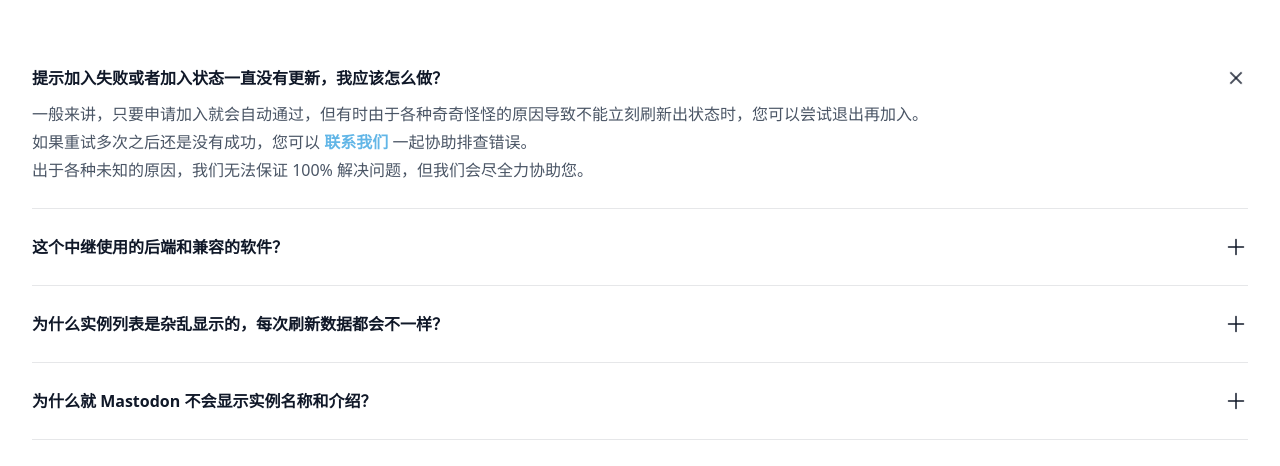
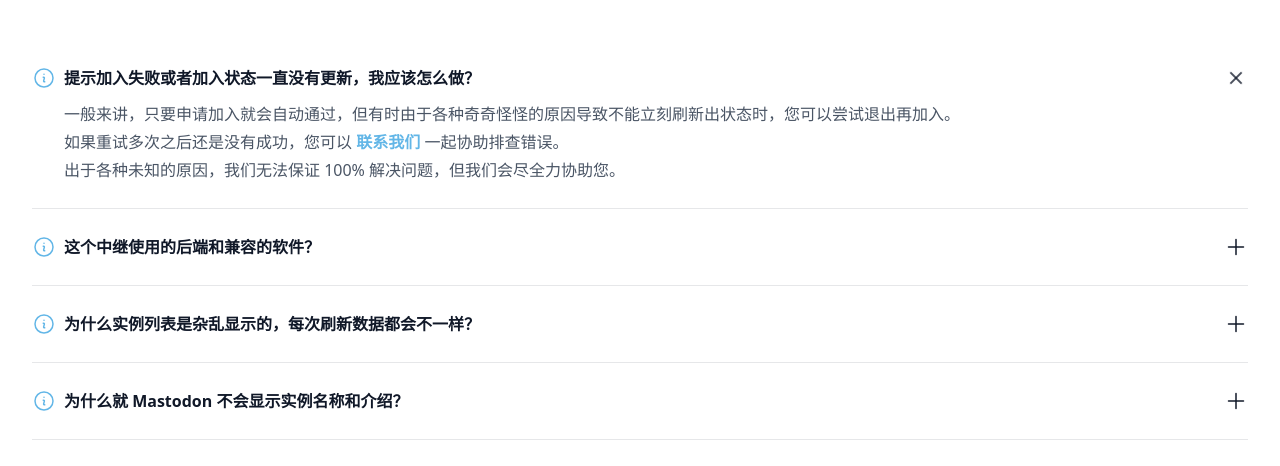
Before and after one commit to nyaone/relay-index-v2, a React (Vite) app: page / in a window 1280 px wide. Both pictures are taken after a click on the button "提示加入失败或者加入状态一直没有更新，我应该怎么做？". Shown: the part 2408-2874 px from the top of the page. Built offline with nearby package versions, Linux system fonts and the light colour scheme; no server answers.

Commit message:
chore: add icon before faq

```diff
--- a/src/components/faq.tsx
+++ b/src/components/faq.tsx
@@ -3,7 +3,7 @@ import {
   DisclosureButton,
   DisclosurePanel,
 } from "@headlessui/react";
-import { PlusIcon } from "@heroicons/react/24/outline";
+import { InformationCircleIcon, PlusIcon } from "@heroicons/react/24/outline";
 import {
   CheckCircleIcon,
   ExclamationCircleIcon,
@@ -206,9 +206,12 @@ const FAQ = () => {
                   <>
                     <dt>
                       <DisclosureButton className="flex w-full items-start justify-between text-left text-gray-900 dark:text-gray-100 cursor-pointer">
-                        <span className="text-base font-semibold leading-7">
-                          {faq.question}
-                        </span>
+                        <div className="flex flex-row gap-2 items-center">
+                          <InformationCircleIcon className="h-6 w-6 text-primary" />
+                          <span className="text-base font-semibold leading-7">
+                            {faq.question}
+                          </span>
+                        </div>
                         <span className="ml-6 flex h-7 items-center">
                           <PlusIcon
                             className={`h-6 w-6 transition-transform duration-300 ${
@@ -224,7 +227,7 @@ const FAQ = () => {
                       transition
                       className="pr-12 pt-2 transition duration-300 ease-in-out data-closed:opacity-0"
                     >
-                      <p className="text-base leading-7 text-gray-600 dark:text-gray-200">
+                      <p className="text-base leading-7 text-gray-600 dark:text-gray-200 ml-8">
                         {faq.answer}
                       </p>
                     </DisclosurePanel>
```
